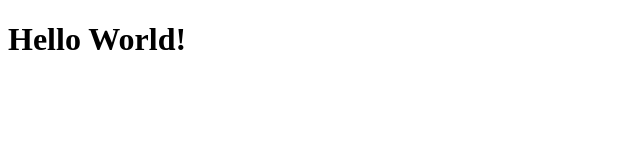
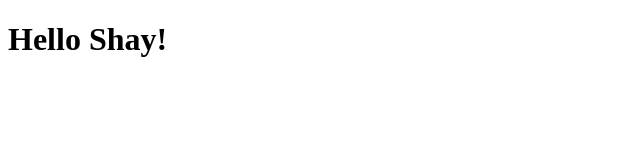
Before and after one commit to ShayBar6/myApp, a plain HTML site: page index.html in a window 1280 px wide. Shown: the full height of the page, 0-640 px from the left. Drawn offline with Linux system fonts and the light colour scheme.

Commit message:
Shay change

```diff
--- a/index.html
+++ b/index.html
@@ -1,9 +1,9 @@
 <!DOCTYPE html>
 <html>
 <head>
-    <title>Hello World!</title>
+    <title>Hello Shay!</title>
 </head>
 <body>
-    <h1>Hello World!</h1>
+    <h1>Hello Shay!</h1>
 </body>
 </html>
```
